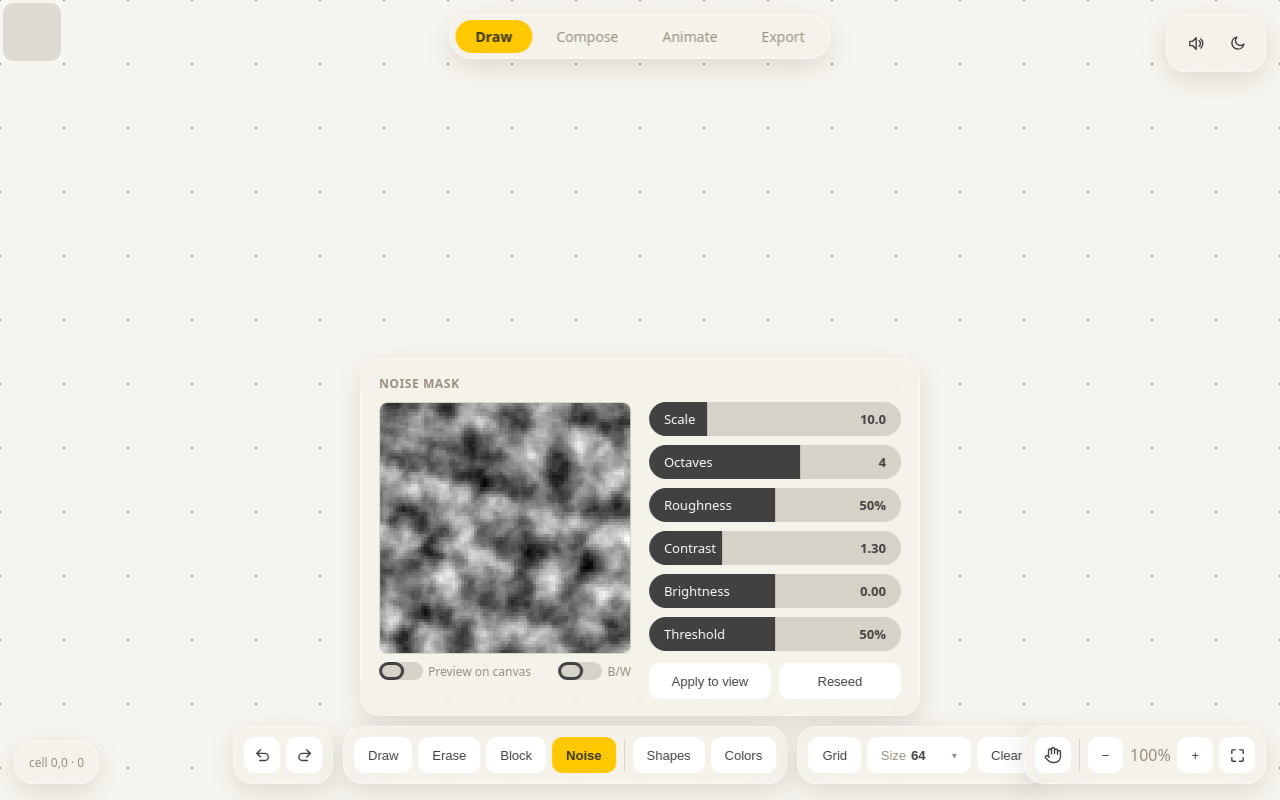
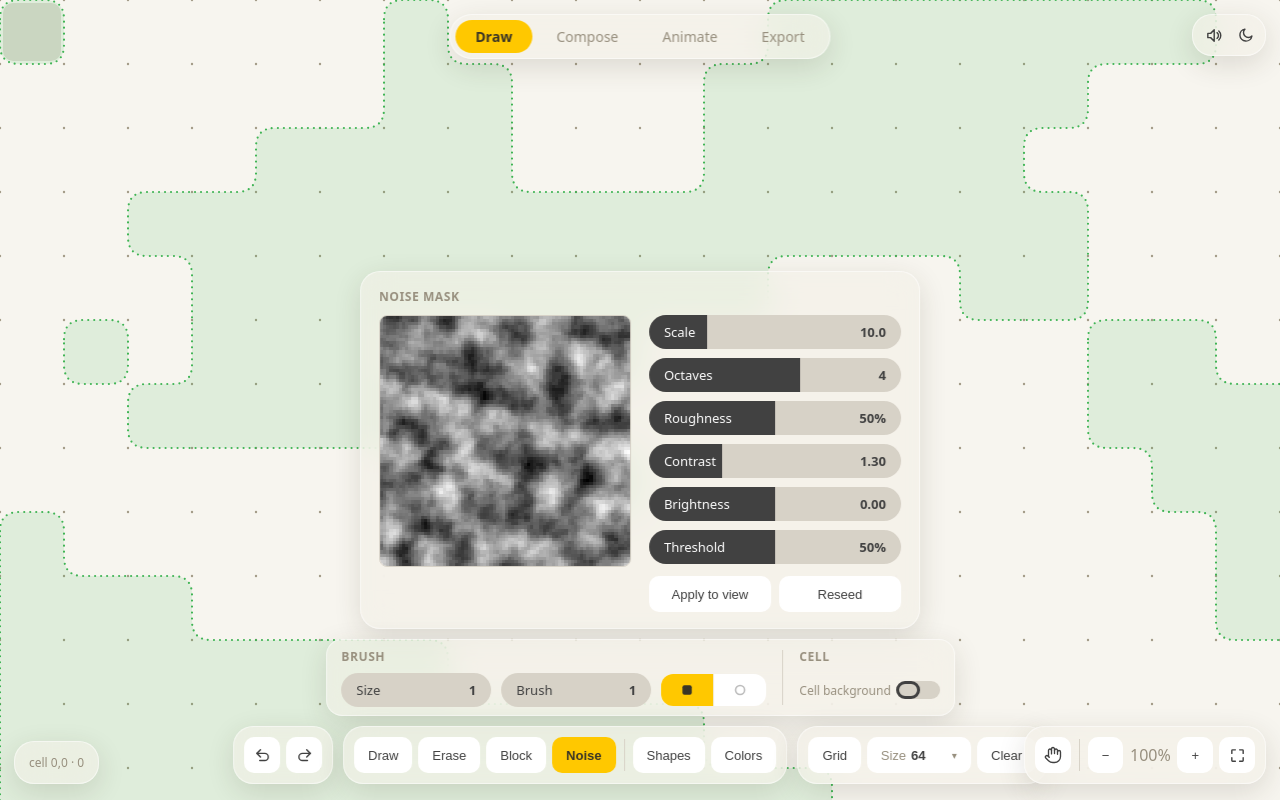
Before and after one commit to pedroleitin/SVG_DRAW, a website built with Vite: page index.html in a window 1280 px wide. Both pictures are taken after a click on the button "Noise". Built offline with nearby package versions, Linux system fonts and the light colour scheme.

Commit message:
Noise stencil + persistent brush bar + topbar radius
Stencil (Noise):
- Apply now stencils: clears the region and paints only the lit (green)
  opening; re-running with a new seed re-stencils cleanly.
- The brush paints only inside the green opening while Noise is open.
- The opening is drawn like the Block silhouette — rounded + dotted — in green
  (.stencil-shape), shown whenever the Noise context is open.
- Dropped the "Show preview" / B/W field overlay and the maskPreview state; the
  green silhouette is the on-canvas indicator.
- Opening a non-Block context reverts the Block tool to Draw, so the new
  panel's drawing (e.g. the stencil) works right away.

Persistent brush bar:
- Brush / Size / Cell now sit below any open context and stay visible whenever
  the draw/erase brush is active — available while Shapes / Colors / Noise are
  open. Context and brush bar morph independently in their own slots.

UI: rounded the sound/theme toggle buttons (border-radius 16px).

Co-Authored-By: Claude Opus 4.8 (1M context) <noreply@anthropic.com>

```diff
--- a/src/main.ts
+++ b/src/main.ts
@@ -69,7 +69,6 @@ const initial: SceneState = {
     offsetY: 0,
     seamless: false,
   },
-  maskPreview: false,
   animation: {
     playing: false,
     playback: "loop",
--- a/src/render/renderer.ts
+++ b/src/render/renderer.ts
@@ -1,5 +1,4 @@
 import type { SceneState, Instance } from "../scene/types";
-import { cellKey } from "../scene/types";
 import { visibleCellRange } from "../scene/grid";
 import type { Library } from "../features/library";
 import { paletteById, colorAt } from "../features/palette";
@@ -180,8 +179,7 @@ export class Renderer {
   private hoverGhost: SVGUseElement;
   private hoverPt: { cx: number; cy: number } | null = null; // fractional cell coords
   private lastState?: SceneState;
-  private maskLayer: SVGGElement;
-  private maskRects: SVGRectElement[] = [];
+  private stencilShape!: SVGPathElement;
   private pathLayer: SVGGElement;
   private pathLine: SVGPolylineElement;
   private pathStart: SVGTextElement;
@@ -286,9 +284,11 @@ export class Renderer {
     this.hoverGhost.setAttribute("opacity", "0.4");
     this.hoverLayer.append(this.hoverCellsGroup, this.hoverBg, this.hoverGhost);
 
-    this.maskLayer = document.createElementNS(SVGNS, "g");
-    this.maskLayer.setAttribute("class", "mask-overlay");
-    this.maskLayer.style.pointerEvents = "none";
+    // Green stencil silhouette (rounded + dotted, like the Block overlay).
+    this.stencilShape = document.createElementNS(SVGNS, "path");
+    this.stencilShape.setAttribute("class", "stencil-shape");
+    this.stencilShape.style.pointerEvents = "none";
+    this.stencilShape.style.display = "none";
 
     // Order-path overlay: the drawn reveal line with START / FINISH labels.
     this.pathLayer = document.createElementNS(SVGNS, "g");
@@ -330,7 +330,7 @@ export class Renderer {
       this.blockedShape,
       this.blockRectEl,
       this.hoverLayer,
-      this.maskLayer,
+      this.stencilShape,
       this.pathLayer,
       this.frameLayer,
     );
@@ -614,56 +614,34 @@ export class Renderer {
   }
 
   /** Live mask preview: shade visible cells by the fractal field (grayscale)
-   *  and outline the cells that "Apply" would fill (accent) or erase (red). */
+   *  and outline the stencil opening (lit cells, green) — where Apply paints.
+   *  Cells outside the opening are masked off (cleared on Apply). */
   private renderMask(state: SceneState): void {
-    if (!state.maskPreview) {
-      for (const rect of this.maskRects) rect.style.display = "none";
+    // The stencil opening (lit cells), traced like the Block overlay — rounded +
+    // dotted, in green. Shown only while the Noise context is open.
+    if (state.contextPanel !== "noise") {
+      this.stencilShape.style.display = "none";
       return;
     }
     const { camera: cam, cellSize, mask } = state;
     const field = maskField(mask.seed);
     const r = visibleCellRange(cam, cellSize, 0);
-    let i = 0;
+    const lit: Record<string, true> = {};
     for (let row = r.minRow; row <= r.maxRow; row++) {
       for (let col = r.minCol; col <= r.maxCol; col++) {
-        const rect = this.maskRect(i++);
-        const v = sampleMask(field, col, row, mask);
-        const lit = v >= mask.threshold;
-        const occupied = !!state.instances[cellKey(col, row)];
-        const g = Math.round(v * 255);
-        rect.setAttribute("x", String(col * cellSize));
-        rect.setAttribute("y", String(row * cellSize));
-        rect.setAttribute("width", String(cellSize));
-        rect.setAttribute("height", String(cellSize));
-        rect.setAttribute("fill", `rgb(${g},${g},${g})`);
-        // Keep the overlay faint so the artwork (and its animation) show
-        // through; the action outlines below carry the important info.
-        rect.setAttribute("fill-opacity", "0.18");
-        // Action hints: green where it will add, red where it will remove.
-        if (lit && !occupied) {
-          rect.setAttribute("stroke", "#37b24d");
-          rect.setAttribute("stroke-opacity", "0.9");
-        } else if (!lit && occupied) {
-          rect.setAttribute("stroke", "#f03e3e");
-          rect.setAttribute("stroke-opacity", "0.9");
-        } else {
-          rect.setAttribute("stroke", "none");
-        }
-        rect.setAttribute("stroke-width", String(2 / (this.hostSize.width / cam.w)));
-        rect.style.display = "";
+        if (sampleMask(field, col, row, mask) >= mask.threshold) lit[`${col},${row}`] = true;
       }
     }
-    for (; i < this.maskRects.length; i++) this.maskRects[i].style.display = "none";
-  }
-
-  private maskRect(i: number): SVGRectElement {
-    let rect = this.maskRects[i];
-    if (!rect) {
-      rect = document.createElementNS(SVGNS, "rect");
-      this.maskLayer.appendChild(rect);
-      this.maskRects[i] = rect;
+    const px = cam.w / this.hostSize.width;
+    const d = blockedRegionPath(lit, cellSize, cellSize * 0.3);
+    if (d) {
+      this.stencilShape.setAttribute("d", d);
+      this.stencilShape.setAttribute("stroke-width", String(2.2 * px));
+      this.stencilShape.setAttribute("stroke-dasharray", `0 ${6 * px}`); // round dots
+      this.stencilShape.style.display = "";
+    } else {
+      this.stencilShape.style.display = "none";
     }
-    return rect;
   }
 
   /** Repeat the tile's content in the 8 neighbor positions + ring the cells on
--- a/src/scene/types.ts
+++ b/src/scene/types.ts
@@ -142,10 +142,8 @@ export interface SceneState {
   /** Selected cell-background color: a palette index, "random" to spread across
    *  the palette per cell, or null for none. */
   activeBgIndex: number | "random" | null;
-  /** Maxon-style fractal fill mask (white fills, black erases). */
+  /** Maxon-style fractal stencil mask (lit cells = the paintable opening). */
   mask: MaskParams;
-  /** When true, the renderer overlays a live preview of the mask selection. */
-  maskPreview: boolean;
   /** Global animation settings (time-driven, sampled per frame). */
   animation: AnimationConfig;
   /** Hand-drawn path (world coords) defining the "free" reveal order. */
--- a/src/ui/controls.ts
+++ b/src/ui/controls.ts
@@ -41,7 +41,6 @@ const PREVIEW_CELLS = 36; // grid cells shown across the preview window
 export class Controls {
   private maskSliders = new Map<MaskKey, SliderHandle>();
   private canvas!: HTMLCanvasElement;
-  private previewBW = false;
 
   constructor(
     host: HTMLElement,
@@ -58,10 +57,6 @@ export class Controls {
         <div class="noise-left">
           <canvas class="mask-preview" width="${PREVIEW_RES}" height="${PREVIEW_RES}"
             title="Drag to move the noise"></canvas>
-          <div class="mask-preview-row">
-            <label class="chk"><input type="checkbox" id="mask-live" /> Preview on canvas</label>
-            <label class="chk"><input type="checkbox" id="mask-bw" /> B/W</label>
-          </div>
         </div>
         <div class="noise-right">
           <div class="sliders" id="mask-sliders"></div>
@@ -89,14 +84,6 @@ export class Controls {
       slHost.appendChild(sl.el);
     }
 
-    const live = panel.querySelector("#mask-live") as HTMLInputElement;
-    live.checked = this.store.get().maskPreview;
-    live.addEventListener("change", () => this.store.set({ maskPreview: live.checked }));
-    const bw = panel.querySelector("#mask-bw") as HTMLInputElement;
-    bw.addEventListener("change", () => {
-      this.previewBW = bw.checked;
-      this.drawPreview(this.store.get());
-    });
 
     panel.querySelector("#mask-apply")!.addEventListener("click", () => this.apply());
     panel.querySelector("#mask-reseed")!.addEventListener("click", () => this.reseed());
@@ -117,7 +104,7 @@ export class Controls {
     this.drawPreview(s);
   }
 
-  /** Render the fractal mask into the preview canvas (grayscale or thresholded). */
+  /** Render the fractal mask into the preview canvas (grayscale). */
   private drawPreview(s: SceneState): void {
     const ctx = this.canvas.getContext("2d");
     if (!ctx) return;
@@ -127,8 +114,7 @@ export class Controls {
       for (let px = 0; px < PREVIEW_RES; px++) {
         const col = (px / PREVIEW_RES) * PREVIEW_CELLS;
         const row = (py / PREVIEW_RES) * PREVIEW_CELLS;
-        let v = sampleMask(field, col, row, s.mask);
-        if (this.previewBW) v = v >= s.mask.threshold ? 1 : 0;
+        const v = sampleMask(field, col, row, s.mask);
         const g = (v * 255) | 0;
         const o = (py * PREVIEW_RES + px) * 4;
         img.data[o] = img.data[o + 1] = img.data[o + 2] = g;
@@ -163,12 +149,13 @@ export class Controls {
     this.canvas.addEventListener("pointerup", () => (dragging = false));
   }
 
-  /** Fill white cells / erase black cells across the visible region (1 undo). */
+  /** Stencil the visible region: clear it, then paint the lit (white) opening.
+   *  One undo step. */
   private apply(): void {
     const s = this.store.get();
     const r = visibleCellRange(s.camera, s.cellSize, 0);
     const { places, eraseKeys } = applyMask(s, this.library, r.minCol, r.minRow, r.maxCol, r.maxRow);
-    if (places.length || eraseKeys.length) {
+    if (places.length) {
       this.history.dispatch(new ApplyMaskCommand(places, eraseKeys));
     }
   }
--- a/src/ui/shell.ts
+++ b/src/ui/shell.ts
@@ -67,6 +67,7 @@ export class Shell {
   private toolboxSig = "";
   private prevToolboxMode: Mode | undefined;
   private prevOpen: ContextPanel | undefined;
+  private prevBrushShown: boolean | undefined;
 
   constructor(
     private store: Store,
@@ -202,7 +203,14 @@ export class Shell {
 
   private toggleContext(key: Exclude<ContextPanel, null>): void {
     const s = this.store.get();
-    this.store.set({ contextPanel: s.contextPanel === key ? this.homeContext(s.mode) : key });
+    const opening = s.contextPanel !== key;
+    const patch: Partial<SceneState> = {
+      contextPanel: opening ? key : this.homeContext(s.mode),
+    };
+    // The Block tool is bound to its own panel; opening any other context exits
+    // it, so the new panel's drawing (e.g. the Noise stencil) works right away.
+    if (opening && key !== "block" && s.tool === "block") patch.tool = "draw";
+    this.store.set(patch);
   }
 
   // ---- Toolbox (per mode) ----
@@ -296,7 +304,7 @@ export class Shell {
             title: "Block cells — no SVGs allowed",
             onClick: () => this.store.set({ tool: "block", contextPanel: "block" }),
           }),
-          this.ctxBtn("Noise", "noise", s, "Noise mask: fill / erase"),
+          this.ctxBtn("Noise", "noise", s, "Noise stencil mask"),
           this.sep(),
           this.ctxBtn("Shapes", "shapes", s),
           this.ctxBtn("Colors", "colors", s),
@@ -442,42 +450,32 @@ export class Shell {
       else morphResize(this.toolboxEl, () => this.buildToolbox(s));
     }
 
-    // The "above the toolbox" slot holds either a context panel or the brush
-    // bar (Draw/Erase painting), never both. Animate transitions between them:
-    // the leaving box fades out + collapses, the arriving box grows + fades in.
+    // Context panel — morphs in its own slot, independent of the brush bar.
     const open = s.contextPanel;
     const prev = this.prevOpen;
     this.prevOpen = open;
-    const showBrush =
-      s.mode === "draw" && (s.tool === "draw" || s.tool === "erase") && open === null;
+    if (prev === undefined || prev === open) {
+      this.applyContext(s); // first sync (no anim) or unchanged
+    } else if (open == null) {
+      morphClose(this.contextEl, () => this.applyContext(s));
+    } else if (prev == null) {
+      morphOpen(this.contextEl, () => this.applyContext(s));
+    } else {
+      morphResize(this.contextEl, () => this.applyContext(s));
+    }
+
+    // Brush bar (Brush / Size / Cell) is now PERSISTENT: it sits below any open
+    // context and stays visible whenever the draw/erase brush is active — so the
+    // brush settings are available while Shapes / Colors / Noise are open too.
+    const showBrush = s.mode === "draw" && (s.tool === "draw" || s.tool === "erase");
     const brushShown = !this.brushBarEl.classList.contains("hidden");
-    const setBrush = () => this.brushBarEl.classList.toggle("hidden", !showBrush);
-
-    if (prev === undefined || prev === open) {
-      // First sync (no animation on load), or unchanged context. Brush bar may
-      // still toggle (Draw↔Erase keep it; Pan hides it) — instant either way.
-      this.applyContext(s);
-      setBrush();
-    } else if (open == null) {
-      // Context → closed: collapse the panel, THEN grow the brush bar in (if it
-      // shows). Sequenced so the two boxes are never on screen together.
-      morphClose(this.contextEl, () => this.applyContext(s), () => {
-        if (showBrush) morphOpen(this.brushBarEl, () => this.brushBarEl.classList.remove("hidden"));
-      });
-    } else if (prev == null) {
-      // Closed → context: collapse the brush bar (if shown), THEN grow the panel.
-      if (brushShown) {
-        morphClose(this.brushBarEl, () => this.brushBarEl.classList.add("hidden"), () =>
-          morphOpen(this.contextEl, () => this.applyContext(s)),
-        );
-      } else {
-        morphOpen(this.contextEl, () => this.applyContext(s));
-      }
-    } else {
-      // Context → context: morph the box between the two panels' sizes.
-      morphResize(this.contextEl, () => this.applyContext(s));
-      setBrush();
+    if (this.prevBrushShown === undefined) {
+      this.brushBarEl.classList.toggle("hidden", !showBrush); // first sync, no anim
+    } else if (showBrush !== brushShown) {
+      if (showBrush) morphOpen(this.brushBarEl, () => this.brushBarEl.classList.remove("hidden"));
+      else morphClose(this.brushBarEl, () => this.brushBarEl.classList.add("hidden"));
     }
+    this.prevBrushShown = showBrush;
 
     // Settings box: Grid toggle highlight + cell size. The Play/Pause button
     // shows only while an animation plays outside Animate mode (Animate already
--- a/src/ui/styles/app.css
+++ b/src/ui/styles/app.css
@@ -79,25 +79,25 @@ body {
   position: absolute;
 }
 
-/* Top-right settings box (sound + theme), styled like the zoom box. */
+/* Top-right settings box (sound + theme) — compact. */
 #topbar {
   top: 14px;
   right: 14px;
-  padding: 10px;
+  padding: 5px;
   display: flex;
   align-items: center;
-  gap: 6px;
+  gap: 2px;
 }
 
 #topbar button {
-  width: 36px;
-  height: 36px;
+  width: 30px;
+  height: 30px;
   display: inline-flex;
   align-items: center;
   justify-content: center;
   border: none;
   background: none;
-  border-radius: 10px;
+  border-radius: 16px;
   color: var(--text);
   cursor: pointer;
 }
@@ -754,12 +754,6 @@ body {
   cursor: grabbing;
 }
 
-.mask-preview-row {
-  display: flex;
-  justify-content: space-between;
-  margin-bottom: 12px;
-}
-
 .chk {
   display: flex;
   align-items: center;
@@ -1135,6 +1129,16 @@ body {
   stroke-linejoin: round;
 }
 
+/* Noise stencil opening — same look as the Block silhouette, but green. */
+.stencil-shape {
+  fill: #37b24d;
+  fill-opacity: 0.12;
+  stroke: #37b24d;
+  stroke-opacity: 0.95;
+  stroke-linecap: round;
+  stroke-linejoin: round;
+}
+
 .block-drag-rect {
   fill: #e03131;
   fill-opacity: 0.1;
```
Also changed, not shown: src/features/placement.ts (+11 -7 lines), src/tools/tools.ts (+12 -2 lines).
